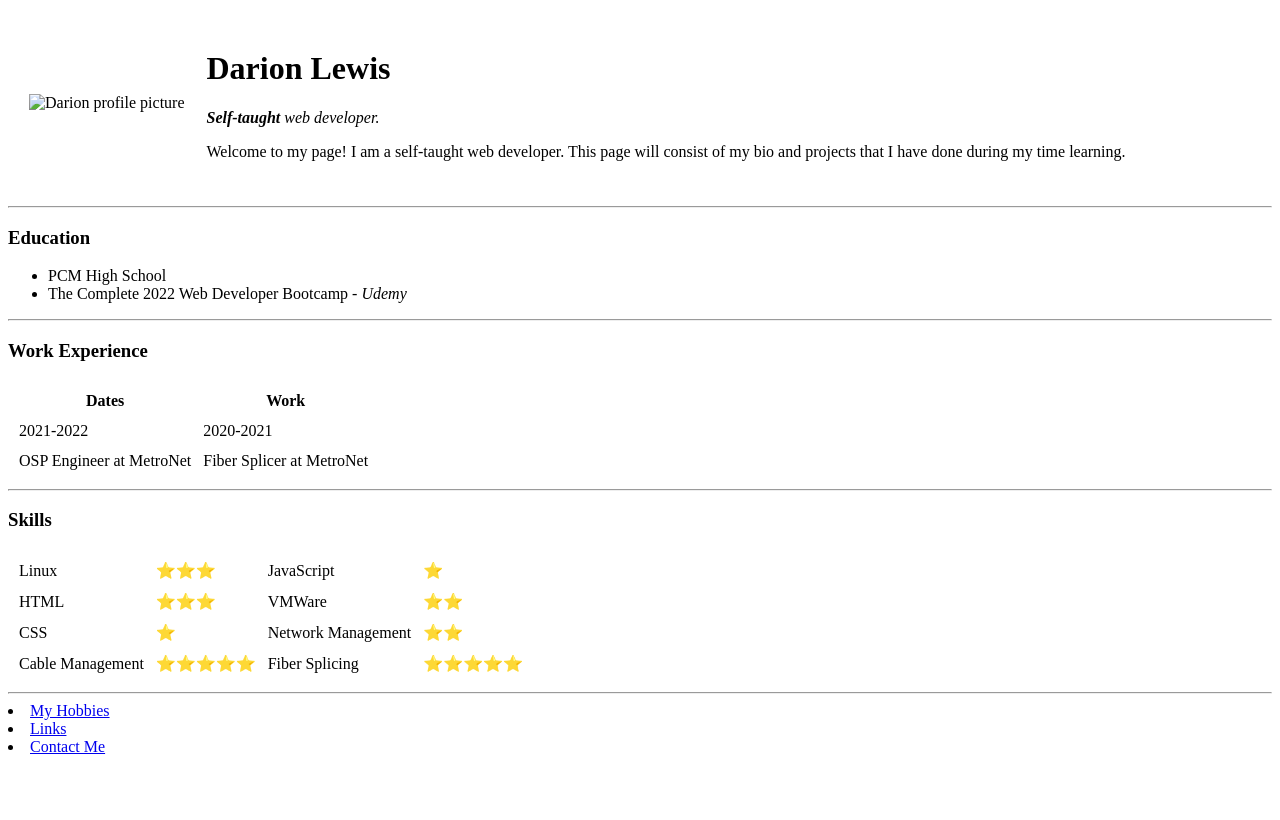
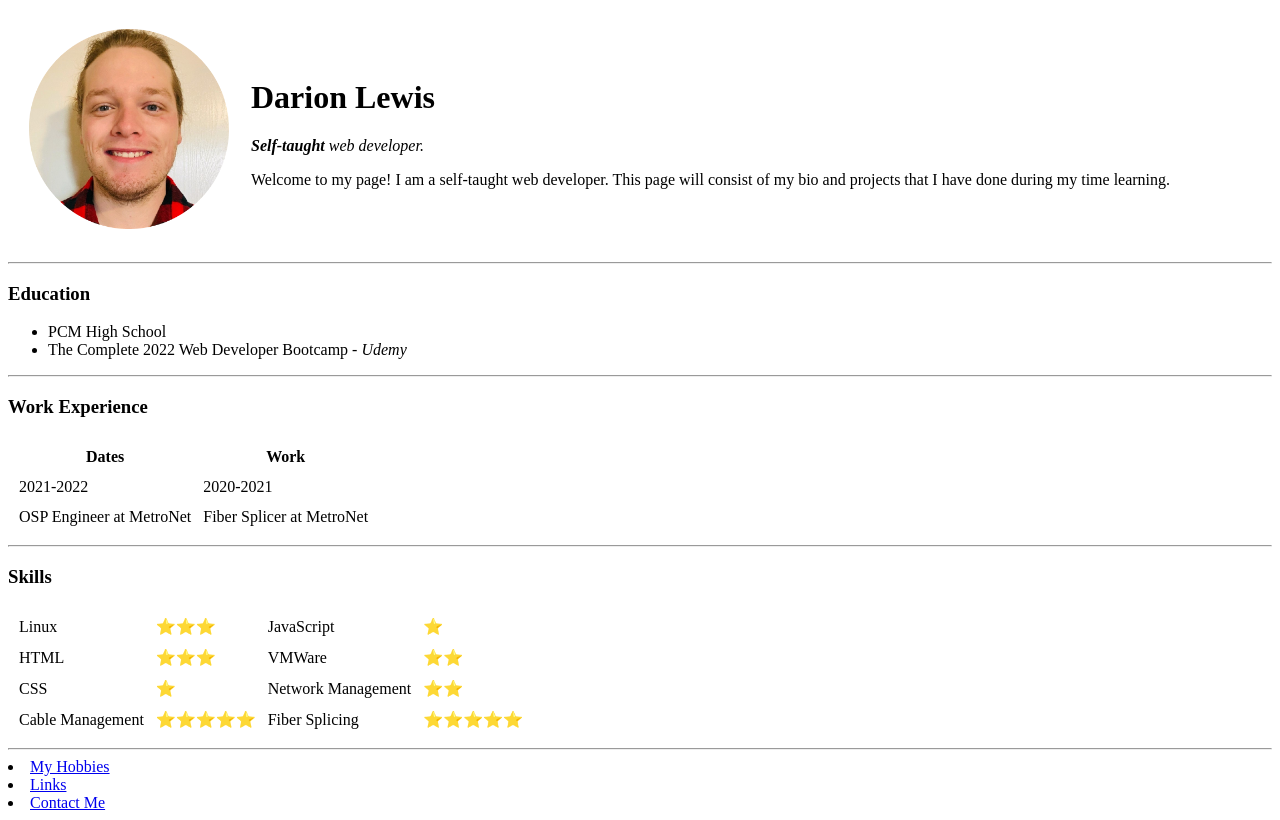
Before and after one commit to lewid182/cv, a plain HTML site: page index.html in a window 1280 px wide. Drawn offline with Linux system fonts and the light colour scheme.

Commit message:
Base HTML for CV

```diff
--- a/index.html
+++ b/index.html
@@ -9,7 +9,7 @@
 <body>
     <table cellspacing="20">
         <tr>
-            <td><img src="WebsiteHeadshot-modified.png" alt="Darion profile picture" width="200" height="200"></td>
+            <td><img src="Images/WebsiteHeadshot-modified.png" alt="Darion profile picture" width="200" height="200"></td>
             <td>    <h1>Darion Lewis</h1>
                 <p><em><strong>Self-taught</strong> web developer.</em></p>
                 <p>Welcome to my page! I am a self-taught web developer. This page will consist of my bio and projects that I have done during my time learning.</p></td>
```
Also changed, not shown: Images/WebsiteHeadshot-modified.png (added).
